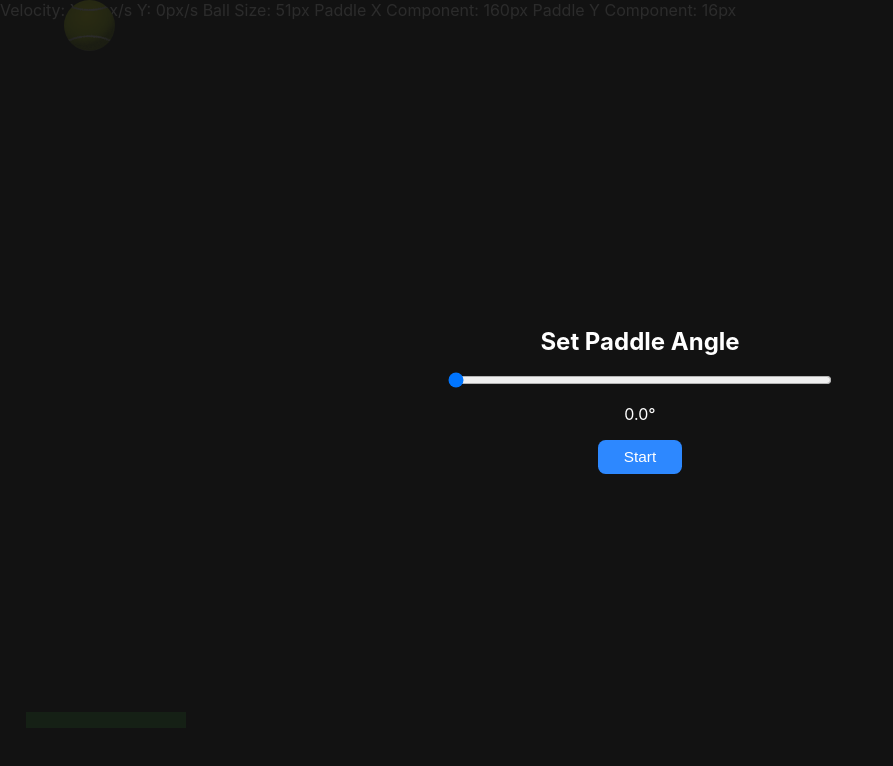
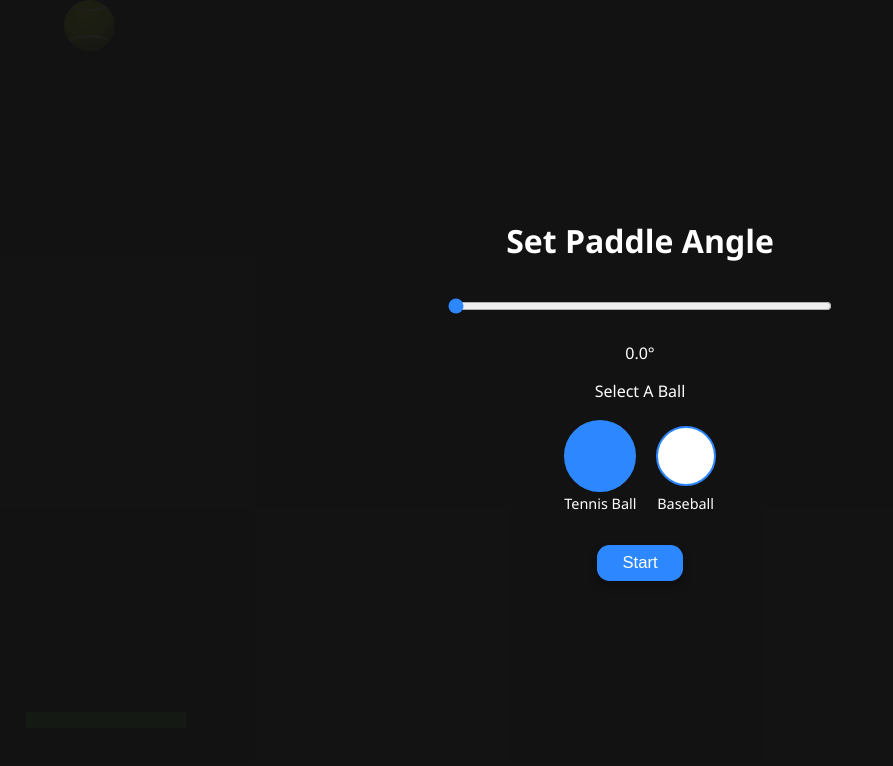
Before and after one commit to Korbanzo/Physics-Project, a React (Create React App) app: page / in a window 1280 px wide. Shown: the top 766 px of the page, without its empty margins (0-893 px from the left). Built offline with nearby package versions, Linux system fonts and the light colour scheme.

Commit message:
Updating UI

```diff
--- a/src/App.css
+++ b/src/App.css
@@ -13,6 +13,13 @@ html, body {
 
 p {
   color: white;
+}
+
+.chooseBall {
+  position: relative;
+  padding: 0.5vh;
+  align-items: center;
+  justify-content: baseline;
 }
 
 .line {
@@ -44,21 +51,54 @@ p {
 .overlay {
   position: absolute;
   inset: 0;
-  background: rgba(20, 20, 20, 0.9);
-  color: white;
+  background: rgba(20, 20, 20, 0.95);
+  color: #fff;
   display: flex;
   flex-direction: column;
   justify-content: center;
   align-items: center;
   z-index: 10;
   padding: 2vh;
+  gap: 2vh;
+  font-family: 'Segoe UI', Tahoma, Geneva, Verdana, sans-serif;
+  text-align: center;
+}
+
+.overlay h2 {
+  font-size: clamp(1.2rem, 2.5vw, 2rem);
+  margin-bottom: 1vh;
 }
 
 .overlay input[type="range"] {
   width: 30vw;
-  min-width: 150px;
+  min-width: 180px;
   max-width: 400px;
-  margin: 2vh;
+  margin: 1.5vh 0;
+  accent-color: #2d88ff;
+  cursor: pointer;
+}
+
+.overlay .angle-display {
+  font-weight: 600;
+  margin-top: 0.5vh;
+}
+
+.overlay fieldset {
+  border: 1px solid rgba(255,255,255,0.3);
+  border-radius: 0.5em;
+  padding: 1vh 2vw;
+  width: fit-content;
+}
+
+.overlay .choose-ball {
+  display: flex;
+  gap: 1.5vw;
+  margin-top: 1vh;
+}
+
+.overlay input[type="radio"] {
+  accent-color: #2d88ff; /* modern colored radio */
+  cursor: pointer;
 }
 
 .overlay button {
@@ -66,12 +106,57 @@ p {
   padding: 1vh 2vw;
   background: #2d88ff;
   border: none;
-  border-radius: 0.5em;
+  border-radius: 0.75em;
   color: white;
-  font-size: clamp(0.8rem, 1.2vw, 1.2rem);
+  font-size: clamp(0.9rem, 1.3vw, 1.2rem);
   cursor: pointer;
+  box-shadow: 0 4px 10px rgba(0,0,0,0.3);
+  transition: background 0.3s, transform 0.2s;
 }
 
 .overlay button:hover {
   background: #1a6dd8;
+  transform: translateY(-2px);
 }
+
+.overlay button:active {
+  transform: translateY(0);
+}
+
+.choose-ball {
+  display: flex;
+  gap: 2rem;
+  margin-top: 1rem;
+}
+
+.ball-option {
+  display: flex;
+  flex-direction: column;
+  align-items: center;
+  cursor: pointer;
+}
+
+.ball-option input[type="radio"] {
+  display: none;
+}
+
+.bubble {
+  width: 60px;
+  height: 60px;
+  border-radius: 50%;
+  background: white;
+  border: 2px solid #2d88ff;
+  transition: transform 0.3s, background 0.3s;
+  margin-bottom: 0.5rem;
+}
+
+.ball-option input[type="radio"]:checked + .bubble {
+  background: #2d88ff;
+  transform: scale(1.2);
+}
+
+.ball-text {
+  font-size: 0.9rem;
+  color: white;
+  text-align: center;
+}
--- a/src/App.js
+++ b/src/App.js
@@ -4,16 +4,14 @@ import Ball from './Components/Ball';
 import Paddle from './Components/Paddle';
 import StartOverlay from './Components/StartOverlay';
 
-//const framesPerSecond = 60;
 const gravity = 9.8;
-const positionXinit = window.innerWidth * 0.05; // 2% of the window viewis where the center of the paddle is at
+const positionXinit = window.innerWidth * 0.05; // 5% of the window viewis where the center of the paddle is at
 const positionYinit = 0;
 const velXinit = 0;
 const velYinit = 0;
-const roundTo = 2;
 const frictionCoefficient = 0.2;
 
-// These constants are scalar quantities representing the elasticity of it's collisions. (0 <= e <= 1) Where 0 is perfectly inelastic and 1 is perfectly elastic
+// These constants are scalar quantities representing the elasticity of it's collisions. (0 <= e <= 1) Where 0 is perfec~tly inelastic and 1 is perfectly elastic
 const CoR_Array = { perfectlyInelastic: 0.0, baseBall: 0.546, tennisBall: 0.79919, perfectlyElastic: 1.0 };
 const coefficientOfRestitution = CoR_Array.tennisBall;
 
@@ -31,12 +29,6 @@ const getPaddleYComponent = (angleInDegrees, paddleWidth, paddleHeight) => {
   const angleInRadians = degreesToRadians(angleInDegrees);
 
   return paddleHeight + Math.abs((paddleWidth * Math.sin(angleInRadians)));
-}
-
-//const getDrag = (vel) => {}
-
-const roundDecimal = (number, decimalPlaces) => {
-  return Math.round(number * Math.pow(10, decimalPlaces)) / Math.pow(10, decimalPlaces);
 }
 
 const isBallHitPaddle = (positionBall, positionPaddle, angleInDegrees, ballSize, paddleWidth, paddleHeight) => {
@@ -73,15 +65,9 @@ const handleCollisions = (positionBall, vel, windowSize, ballSize, isCollided, a
     const ballRadius = ballSize / 2;
     const angleInRadians = degreesToRadians(angleInDegrees);
 
-    const paddleCenter = {
-      x: positionPaddle.x + paddleWidth / 2,
-      y: positionPaddle.y + paddleHeight / 2,
-    };
+    const paddleCenter = { x: positionPaddle.x + paddleWidth / 2, y: positionPaddle.y + paddleHeight / 2 };
 
-    const ballCenter = {
-      x: positionBall.x + ballRadius,
-      y: positionBall.y + ballRadius,
-    };
+    const ballCenter = { x: positionBall.x + ballRadius, y: positionBall.y + ballRadius };
 
     const dx = ballCenter.x - paddleCenter.x;
     const dy = ballCenter.y - paddleCenter.y;
@@ -96,7 +82,7 @@ const handleCollisions = (positionBall, vel, windowSize, ballSize, isCollided, a
 
     const diffX = localX - clampedX;
     const diffY = localY - clampedY;
-    const distSq = diffX * diffX + diffY * diffY;
+    const distSq = Math.pow(diffX, 2) + Math.pow(diffY, 2);
 
     if (distSq < ballRadius * ballRadius) {
       const dist = Math.sqrt(distSq) || 0.0001;
@@ -258,9 +244,6 @@ const App = () => {
       { !isGameStarted && (<StartOverlay angle={angle} setAngle={setAngle} onStart={startGame} />) }
 
       <div className="App">
-        <p>
-          Velocity: X: { roundDecimal(vel.current.x, roundTo) }px/s Y: { roundDecimal(vel.current.y, roundTo) }px/s Ball Size: {ballSize}px Paddle X Component: { roundDecimal(getPaddleXComponent(angle, paddleWidth, paddleHeight), roundTo) }px Paddle Y Component: { roundDecimal(getPaddleYComponent(angle, paddleWidth, paddleHeight), roundTo)}px
-        </p>
         <Ball ref={ ballRef } style={{ position: 'absolute', left: `${positionBall.x}px`, top: `${positionBall.y}px` }}/>
         <Paddle ref={ paddleRef } angle={ angle } position={positionPaddle} />
       </div>
--- a/src/Components/StartOverlay.jsx
+++ b/src/Components/StartOverlay.jsx
@@ -12,11 +12,28 @@ const StartOverlay = ({ angle, setAngle, onStart }) => {
         value={angle}
         onChange={(e) => setAngle(parseFloat(e.target.value))}
       />
+      <p>{angle.toFixed(1)}°</p>
 
-      <p>{angle.toFixed(1)}°</p>
+      <legend>Select A Ball</legend>
+      <div className="choose-ball">
+        <label htmlFor="tennisball" className="ball-option">
+          <input type="radio" name="ballType" id="tennisball" defaultChecked/>
+          <span className="bubble"></span>
+          <span className="ball-text">Tennis Ball</span>
+        </label>
+
+        <label htmlFor="baseball" className="ball-option">
+          <input type="radio" name="ballType" id="baseball"/>
+          <span className="bubble"></span>
+          <span className="ball-text">Baseball</span>
+        </label>
+      </div>
+
+
+
       <button onClick={onStart}>Start</button>
     </div>
   );
-}
+};
 
 export default StartOverlay;
```
